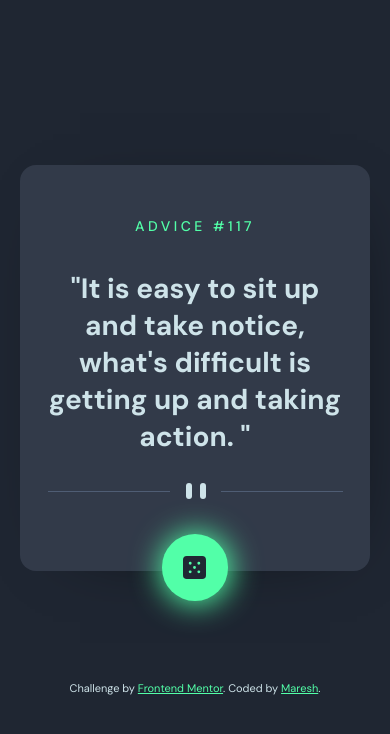
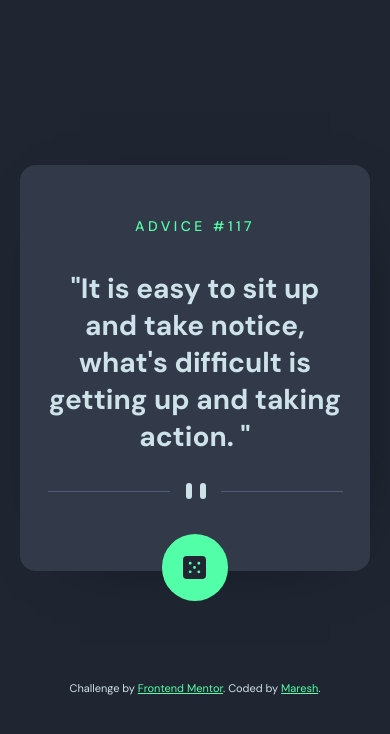
Before and after one commit to Usermator/usermator.github.io, a website: page 003-fm-advice-generator/index.html in a window 390 px wide. In both pictures the pointer is over the button 195 px from the left and 567 px from the top of the page. Drawn offline with Linux system fonts and the light colour scheme.

Commit message:
Fixed hover on mobile

```diff
--- a/003-fm-advice-generator/css/style.css
+++ b/003-fm-advice-generator/css/style.css
@@ -105,6 +105,9 @@
   .advice-generator__button {
     width: 5em;
   }
+  .advice-generator__button:hover {
+    box-shadow: none;
+  }
 }
 
 /*# sourceMappingURL=style.css.map */
```
Also changed, not shown: 1 other file.
